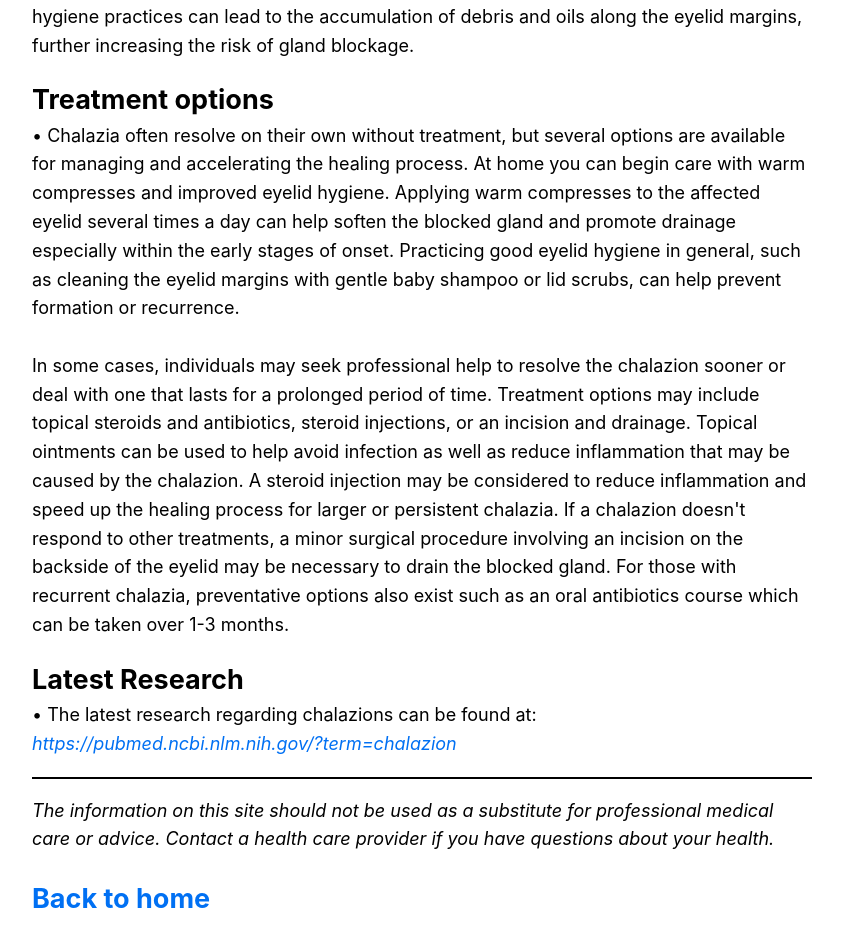
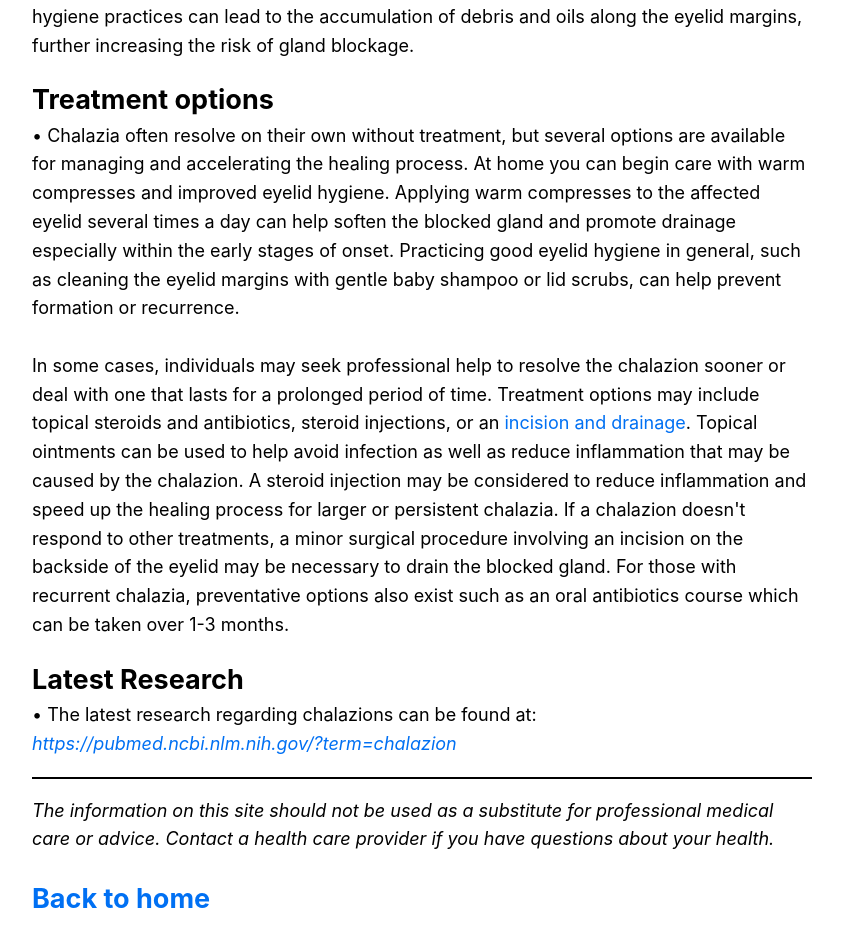
Before and after one commit to MarineNewt/Oculofacial-edu, a Next.js app: page /conditions/chalazion in a window 1280 px wide. Shown: the part 983-1925 px from the top of the page, without its empty margins (224-1067 px from the left). Built offline with nearby package versions, Linux system fonts and the light colour scheme.

Commit message:
Add cross links

```diff
--- a/pages/conditions/browptosis.js
+++ b/pages/conditions/browptosis.js
@@ -25,7 +25,7 @@ export default function FirstPost() {
         <h2 className={styles.secHeading}>Causes and Risk Factors</h2>
         <p id="Treatments" className={styles.infoParagraph}>• Several factors can contribute to the development of brow ptosis. Brow ptosis can occur naturally through the routine aging process which often leads to a loss of skin elasticity and weakening of the muscles that support the eyebrows, resulting in brow ptosis. Oftentimes individuals may also have a genetic predisposition to brow ptosis, with a family history of the condition. Reduced skin elasticity can also derive from factors like sun exposure, smoking, or poor skincare. In more rare cases, certain neurological conditions or muscle disorders can affect the muscles controlling eyebrow movement, leading to brow ptosis.</p>
         <h2 className={styles.secHeading}>Treatment options</h2>
-        <p id="Research" className={styles.infoParagraph}>• Treatment for brow ptosis is tailored to the individual's needs and the severity of the condition. In more advanced cases of Brow ptosis the condition can often be effectively addressed with a brow lift surgery, also known as a forehead lift. This procedure involves lifting and repositioning the eyebrows to their natural position, creating a more youthful appearance and improving vision if it was affected. There exists multiple options of brow lifts that may be used depending upon factors of hairline position, brow height, and the shape or angle of the brows. There also exist non-surgical less invasive options. For mild cases of brow ptosis or as a temporary solution, Botox injections can be used to lift the eyebrows by relaxing the muscles responsible for the downward pull.Dermal fillers can be used to help improve the appearance of the eyebrows by restoring volume and reducing the appearance of sagging.<br></br><br></br>Determining the most suitable treatment approach for brow ptosis should involve consultation with a qualified oculoplastic surgeon or facial plastic surgeon. They can assess the extent of ptosis, discuss your goals, and recommend a personalized treatment plan to enhance your appearance and potentially alleviate any vision-related issues.</p>
+        <p id="Research" className={styles.infoParagraph}>• Treatment for brow ptosis is tailored to the individual's needs and the severity of the condition. In more advanced cases of Brow ptosis the condition can often be effectively addressed with a <Link href='/treatments/temporal%20brow%20lift'>brow lift surgery</Link>, also known as a forehead lift. This procedure involves lifting and repositioning the eyebrows to their natural position, creating a more youthful appearance and improving vision if it was affected. There exists multiple options of brow lifts that may be used depending upon factors of hairline position, brow height, and the shape or angle of the brows. There also exist non-surgical less invasive options. For mild cases of brow ptosis or as a temporary solution, Botox injections can be used to lift the eyebrows by relaxing the muscles responsible for the downward pull. Dermal fillers can be used to help improve the appearance of the eyebrows by restoring volume and reducing the appearance of sagging.<br></br><br></br>Determining the most suitable treatment approach for brow ptosis should involve consultation with a qualified oculoplastic surgeon or facial plastic surgeon. They can assess the extent of ptosis, discuss your goals, and recommend a personalized treatment plan to enhance your appearance and potentially alleviate any vision-related issues.</p>
         <h2 className={styles.secHeading}>Latest Research</h2>
         <p className={styles.infoParagraph}>• The latest research regarding brow ptosis can be found at:<br></br><a className={styles.LearnInfoqtip} href="https://pubmed.ncbi.nlm.nih.gov/?term=brow+ptosis" target="_blank" rel="noopener noreferrer">https://pubmed.ncbi.nlm.nih.gov/?term=brow+ptosis</a></p>
       </div>
--- a/pages/conditions/chalazion.js
+++ b/pages/conditions/chalazion.js
@@ -21,7 +21,7 @@ export default function FirstPost() {
         <h2 id="Causes" className={styles.secHeading}>Causes and Risk Factors</h2>
         <p className={styles.infoParagraph}>• Chalazia are typically caused by the blockage or obstruction of oil-producing glands within the eyelids. Much like a pimple, oftentimes a chalazion can occur without a direct cause of the gland blockage, however there are potential risks that can increase the severity or frequency of those who see recurrence. An inflammation of the eyelid margins for example can lead to blockages in the oil glands, increasing the risk of chalazia. Dysfunction of the meibomian glands themsleves, which produce the oils that help maintain tear film stability, can contribute to chalazion formation. Additionaly, inadequate eyelid hygiene practices can lead to the accumulation of debris and oils along the eyelid margins, further increasing the risk of gland blockage. </p>
         <h2 id="Treatments" className={styles.secHeading}>Treatment options</h2>
-        <p className={styles.infoParagraph}>• Chalazia often resolve on their own without treatment, but several options are available for managing and accelerating the healing process. At home you can begin care with warm compresses and improved eyelid hygiene. Applying warm compresses to the affected eyelid several times a day can help soften the blocked gland and promote drainage especially within the early stages of onset. Practicing good eyelid hygiene in general, such as cleaning the eyelid margins with gentle baby shampoo or lid scrubs, can help prevent formation or recurrence. <br></br><br></br> In some cases, individuals may seek professional help to resolve the chalazion sooner or deal with one that lasts for a prolonged period of time. Treatment options may include topical steroids and antibiotics, steroid injections, or an incision and drainage. Topical ointments can be used to help avoid infection as well as reduce inflammation that may be caused by the chalazion. A steroid injection may be considered to reduce inflammation and speed up the healing process for larger or persistent chalazia. If a chalazion doesn't respond to other treatments, a minor surgical procedure involving an incision on the backside of the eyelid may be necessary to drain the blocked gland. For those with recurrent chalazia, preventative options also exist such as an oral antibiotics course which can be taken over 1-3 months.</p>
+        <p className={styles.infoParagraph}>• Chalazia often resolve on their own without treatment, but several options are available for managing and accelerating the healing process. At home you can begin care with warm compresses and improved eyelid hygiene. Applying warm compresses to the affected eyelid several times a day can help soften the blocked gland and promote drainage especially within the early stages of onset. Practicing good eyelid hygiene in general, such as cleaning the eyelid margins with gentle baby shampoo or lid scrubs, can help prevent formation or recurrence. <br></br><br></br> In some cases, individuals may seek professional help to resolve the chalazion sooner or deal with one that lasts for a prolonged period of time. Treatment options may include topical steroids and antibiotics, steroid injections, or an <Link href='/treatments/incision%20and%20drainage'>incision and drainage</Link>. Topical ointments can be used to help avoid infection as well as reduce inflammation that may be caused by the chalazion. A steroid injection may be considered to reduce inflammation and speed up the healing process for larger or persistent chalazia. If a chalazion doesn't respond to other treatments, a minor surgical procedure involving an incision on the backside of the eyelid may be necessary to drain the blocked gland. For those with recurrent chalazia, preventative options also exist such as an oral antibiotics course which can be taken over 1-3 months.</p>
         <h2 id="Research" className={styles.secHeading}>Latest Research</h2>
         <p className={styles.infoParagraph}>• The latest research regarding chalazions can be found at:<br></br><a className={styles.LearnInfoqtip} href="https://pubmed.ncbi.nlm.nih.gov/?term=chalazion" target="_blank" rel="noopener noreferrer">https://pubmed.ncbi.nlm.nih.gov/?term=chalazion</a></p>
       </div>
--- a/pages/conditions/ptosis.js
+++ b/pages/conditions/ptosis.js
@@ -23,7 +23,7 @@ export default function FirstPost() {
         One of the most common causes of ptosis is the natural aging process. Over time, the muscles and tissues that support the eyelids can weaken, leading to the gradual descent of the upper eyelid. Age-related ptosis typically affects both eyes and may become more pronounced with time. Some individuals are born with ptosis, known as congenital ptosis. This condition occurs due to underdeveloped or weak levator muscles, which are responsible for lifting the eyelid. Congenital ptosis can affect one or both eyelids and is often evident from birth or shortly thereafter. Ptosis can also be associated with neurological conditions that affect the muscles controlling eyelid movement. Neurological disorders and certain systemic conditions such as myasthenia gravis, Horner's syndrome, or third nerve palsy can lead to ptosis as a secondary symptom.
         Somtimes physical trauma to the eye or eyelid itself can damage the muscles or tissues responsible for eyelid elevation. This damage can result from accidents, injuries, or surgical procedures involving the eye area. In some cases, the use of certain medications, such as muscle relaxants or eye drops, can contribute to temporary ptosis as a side effect. This type of ptosis typically resolves when the medication is discontinued. <br></br><br></br> Identifying the underlying cause of ptosis is essential for determining the most appropriate treatment approach. If you or someone you know is experiencing ptosis, consulting with an oculoplastic specialist or an ophthalmologist can help diagnose the underlying cause and develop a personalized treatment plan to address the condition effectively.</p>
         <h2 id="Treatments" className={styles.secHeading}>Treatment options</h2>
-        <p className={styles.infoParagraph}>• Treatment options for ptosis depend on the underlying cause and the severity of the condition. In mild cases, where ptosis is not significantly affecting vision or aesthetics, monitoring the condition may be sufficient. However, when ptosis causes visual impairment, discomfort, or aesthetic concerns involved treatment becomes necessary. Ptosis surgery called a levator resection is the most common and effective method to correct this condition. There is both an internal approach, <Link href='/treatments/ilr'>ILR</Link>, and external approach, <Link href='/treatments/elr'>ELR</Link>, which will be decided upon by your ophamologist depending on severity. During this procedure, an oculoplastic surgeon carefully adjusts the muscles responsible for lifting the eyelid to restore proper eyelid positioning and function. In congenital cases, surgery is often performed in childhood to promote normal visual development. For individuals with ptosis resulting from neurological issues or systemic diseases, addressing the underlying condition first is crucial. Due to the varying changes that may develop during these special cases ptosis surgery is rarely consdered until the underlying condition is addressed.
+        <p className={styles.infoParagraph}>• Treatment options for ptosis depend on the underlying cause and the severity of the condition. In mild cases, where ptosis is not significantly affecting vision or aesthetics, monitoring the condition may be sufficient. However, when ptosis causes visual impairment, discomfort, or aesthetic concerns involved treatment becomes necessary. Ptosis surgery called a levator resection is the most common and effective method to correct this condition. There is both an internal approach, <Link href='/treatments/ILR'>ILR</Link>, and external approach, <Link href='/treatments/ELR'>ELR</Link>, which will be decided upon by your ophamologist depending on severity. During this procedure, an oculoplastic surgeon carefully adjusts the muscles responsible for lifting the eyelid to restore proper eyelid positioning and function. In congenital cases, surgery is often performed in childhood to promote normal visual development. For individuals with ptosis resulting from neurological issues or systemic diseases, addressing the underlying condition first is crucial. Due to the varying changes that may develop during these special cases ptosis surgery is rarely consdered until the underlying condition is addressed.
 
         </p>
         <h2 id="Research" className={styles.secHeading}>Latest Research</h2>
```
